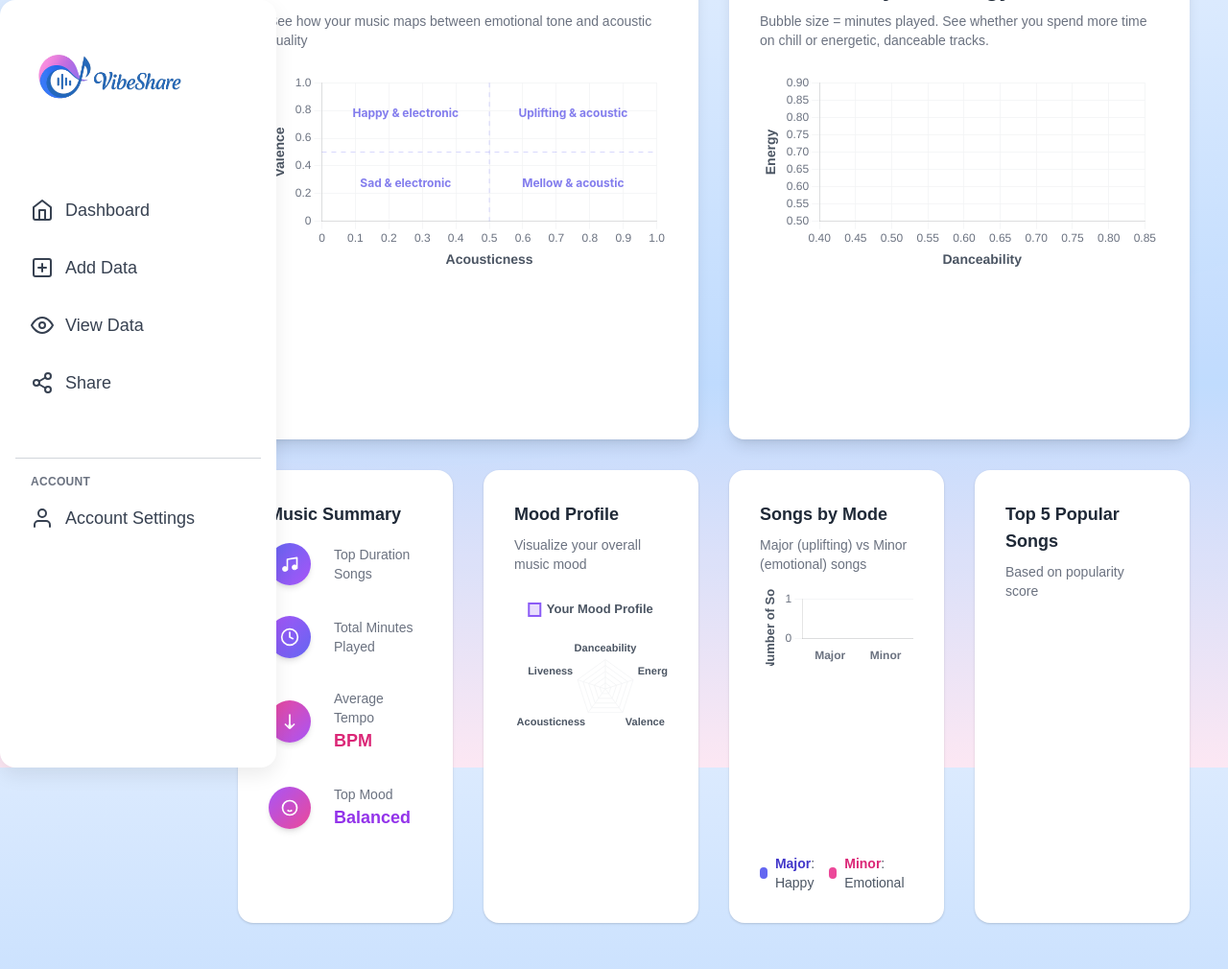
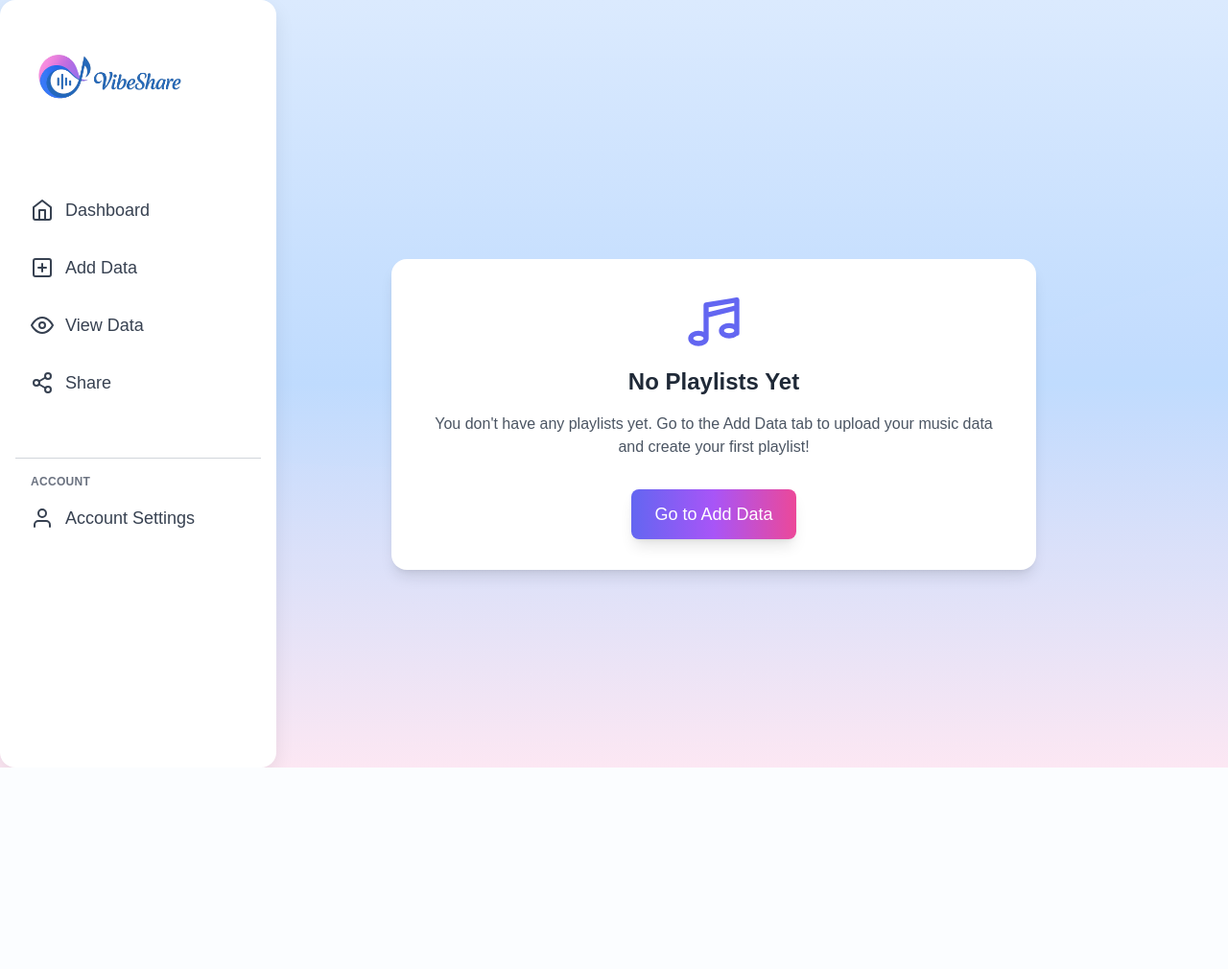
Before and after one commit to LithikaAA/CITS3403group_gc_74, a Flask app: template app/templates/dashboard.html in a window 1280 px wide. Shown: the whole page at 96% size. After the commit the page ends 800 px from the top, so only its background shows below. Run offline with Flask 3, Linux system fonts and the light colour scheme; the template is opened without the code that fills it, so the values that code supplies are empty; the visitor is signed in with stand-in values (Sample User, id 1); parts of the project's set-up code (start-up, migrations or seed data) failed here and were passed over; some libraries are stand-ins or nearby versions.

Commit message:
fix(dashboard): fix empty playlist error and UI layout issues
- Add proper conditional check for users with no playlists
- Fix URL endpoint for "Add Data" button (upload.upload)
- Remove duplicate flash messages
- Fix song list display layout with truncation for long titles

```diff
--- a/app/templates/dashboard.html
+++ b/app/templates/dashboard.html
@@ -6,30 +6,8 @@
 {% endblock %}
 
 {% block content %}
-<!-- Flash Messages -->
-{% with messages = get_flashed_messages(with_categories=true) %}
-  {% if messages %}
-    <div id="flash-message-container" class="fixed top-6 left-1/2 transform -translate-x-1/2 z-50">
-      {% for category, message in messages %}
-        <div class="bg-gradient-to-r from-indigo-500 via-purple-500 to-pink-500 text-white px-6 py-3 rounded-lg shadow-xl font-medium mb-2 flex items-center space-x-2 animate-fade-in">
-          <span>{{ message }}</span>
-          <button onclick="this.parentElement.style.display='none'" class="ml-4 text-white hover:text-gray-100 transition-colors">&times;</button>
-        </div>
-      {% endfor %}
-    </div>
-    <script>
-      setTimeout(function() {
-        var flash = document.getElementById('flash-message-container');
-        if (flash) {
-          flash.classList.add('animate-fade-out');
-          setTimeout(() => flash.style.display = 'none', 500);
-        }
-      }, 3000);
-    </script>
-  {% endif %}
-{% endwith %}
-
 <div class="max-w-screen-2xl mx-auto px-6 pt-8">
+  {% if has_playlists and playlists %}
   <!-- Custom Playlist Selector -->
   <div class="custom-dropdown-container">
     <div class="custom-dropdown-inner">
@@ -191,19 +169,19 @@
       </div>
     </div>
 
-    <!-- Top 5 Popular Songs -->
+    <!-- Top 5 Popular Songs - FIXED -->
     <div class="dashboard-card p-8">
       <h2 class="text-lg font-bold text-gray-800 mb-2">Top 5 Popular Songs</h2>
       <p class="text-sm text-gray-500 mb-4">Based on popularity score</p>
       <div id="top-songs-container" class="space-y-3">
         {% for song in top_popular_songs[:5] %}
           <div class="flex items-center space-x-4 p-2 rounded-lg {% if loop.index == 1 %}bg-gradient-to-r from-indigo-50 to-purple-50{% endif %}">
-            <div class="w-10 h-10 rounded-full bg-gradient-to-br from-indigo-500 to-pink-500 flex items-center justify-center shadow-md">
+            <div class="w-10 h-10 rounded-full bg-gradient-to-br from-indigo-500 to-pink-500 flex items-center justify-center shadow-md flex-shrink-0">
               <span class="text-white text-sm font-bold">#{{ loop.index }}</span>
             </div>
-            <div>
-              <p class="text-base font-semibold {% if loop.index == 1 %}text-indigo-700{% else %}text-gray-800{% endif %}">{{ song.title }}</p>
-              <p class="text-sm text-gray-500">{{ song.artist }}</p>
+            <div class="overflow-hidden">
+              <p class="text-base font-semibold {% if loop.index == 1 %}text-indigo-700{% else %}text-gray-800{% endif %} truncate">{{ song.title }}</p>
+              <p class="text-sm text-gray-500 truncate">{{ song.artist }}</p>
             </div>
           </div>
         {% endfor %}
@@ -241,5 +219,20 @@
 <!-- Include separated JS files -->
 <script src="{{ url_for('static', filename='js/dashboard-charts.js') }}"></script>
 <script src="{{ url_for('static', filename='js/playlist-dropdown.js') }}"></script>
+{% else %}
+<!-- Show empty state with link to add data tab -->
+<div class="max-w-screen-2xl mx-auto px-6 pt-8">
+  <div class="bg-white rounded-2xl shadow-lg p-8 max-w-2xl mx-auto text-center">
+    <svg xmlns="http://www.w3.org/2000/svg" class="h-16 w-16 mx-auto text-indigo-500 mb-4" fill="none" viewBox="0 0 24 24" stroke="currentColor">
+      <path stroke-linecap="round" stroke-linejoin="round" stroke-width="2" d="M9 19V6l12-2v13M9 19c0 1.105-1.343 2-3 2s-3-.895-3-2 1.343-2 3-2 3 .895 3 2zm12-3c0 1.105-1.343 2-3 2s-3-.895-3-2 1.343-2 3-2 3 .895 3 2zM9 10l12-3"/>
+    </svg>
+    <h2 class="text-2xl font-bold text-gray-800 mb-4">No Playlists Yet</h2>
+    <p class="text-gray-600 mb-8">You don't have any playlists yet. Go to the Add Data tab to upload your music data and create your first playlist!</p>
+    <a href="{{ url_for('upload.upload') }}" class="inline-block bg-gradient-to-r from-indigo-500 via-purple-500 to-pink-500 text-white font-medium py-3 px-6 rounded-lg text-lg shadow-lg hover:shadow-xl transition-all duration-200">
+      Go to Add Data
+    </a>
+  </div>
+</div>
+{% endif %}
 
 {% endblock %}
```
Also changed, not shown: app/routes/dashboard.py (+61 -23 lines).
